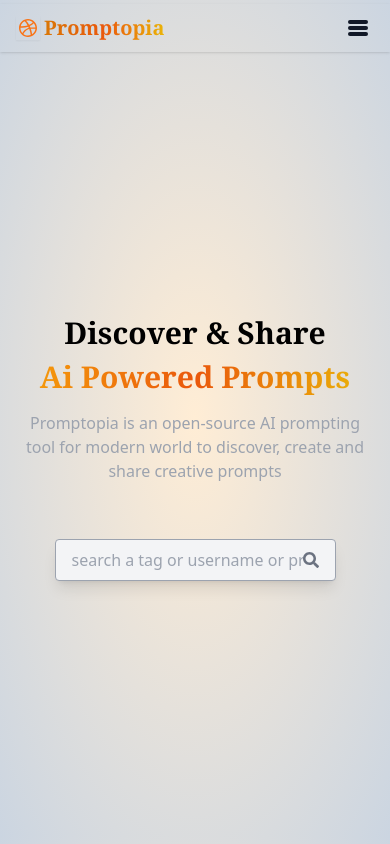
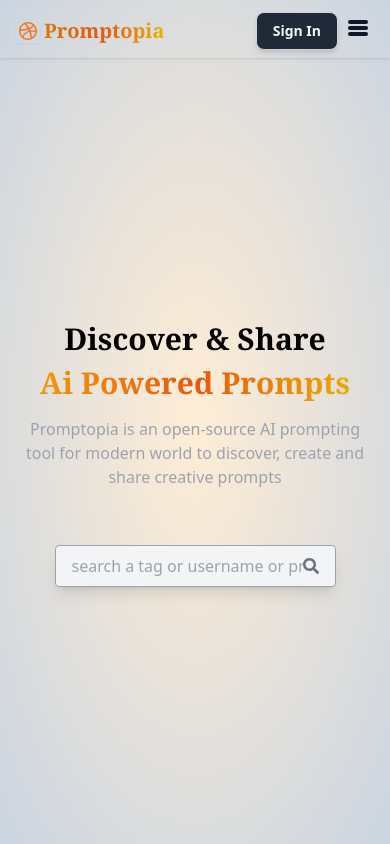
Before and after one commit to AungMyoAye101/next-prompt, a Next.js app: page / in a window 390 px wide. Built offline with nearby package versions, Linux system fonts and the light colour scheme; no server answers; the database is empty.

Commit message:
update nav

```diff
--- a/src/components/Nav.tsx
+++ b/src/components/Nav.tsx
@@ -31,19 +31,19 @@
           </span>
         </h1>
       </Link>
-
-      <div className="hidden md:flex gap-2 items-center">
+      <div className="flex gap-1">
+        <div className="flex gap-2 items-center">
           {session?.user ? (
             <>
               <Link
                 href={"/create"}
-              className="flex gap-1 items-center px-4 py-1 rounded-md hover:bg-orange-500 text-slate-200 bg-gray-700 shadow-md "
+                className="hidden md:flex gap-1 items-center px-4 py-1 rounded-md hover:bg-orange-500 text-slate-200 bg-gray-700 shadow-md "
               >
                 <MdAddCard />
                 <span>Create New</span>
               </Link>
               <button
-              className=" flex items-center gap-1 px-4 py-1 rounded-md text-red-700 border border-red-600 hover:bg-red-800  shadow-md hover:border-red-800 hover:text-gray-200"
+                className=" hidden md:flex items-center gap-1 px-4 py-1 rounded-md text-red-700 border border-red-600 hover:bg-red-800  shadow-md hover:border-red-800 hover:text-gray-200"
                 onClick={() => signOut()}
               >
                 <BiLogOut /> <span>Sign out</span>
@@ -95,12 +95,6 @@
         {/* mobile menu */}
         {toggle && (
           <section className="absolute right-0 top-12 rounded shadow-lg p-4 w-[90vw] flex flex-col gap-2 z-20 bg-slate-100">
-          <p className="link-p" onClick={() => signIn("google")}>
-            <span>
-              <GoSignIn />
-            </span>{" "}
-            <span>Signin</span>
-          </p>
             <Link
               href={"/"}
               className="link-p"
@@ -143,6 +137,7 @@
             </p>
           </section>
         )}
+      </div>
     </nav>
   );
 };
```
Lines whose indentation alone changed are shown as unchanged.
